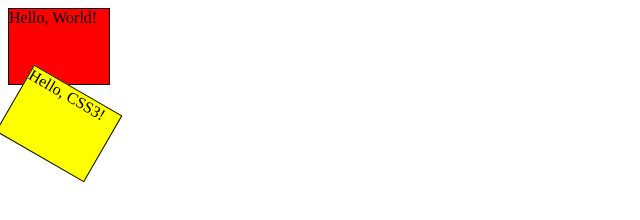
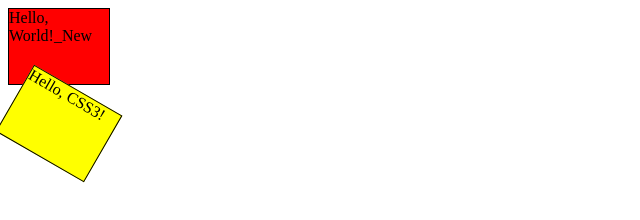
Before and after one commit to elibasson1/git-one-new, a plain HTML site: page index.html in a window 1280 px wide. Shown: the whole page, without its empty margins (0-640 px from the left). Drawn offline with Linux system fonts and the light colour scheme.

```diff
--- a/index.html
+++ b/index.html
@@ -22,7 +22,7 @@
 </style>
 </head>
 <body>
-<div>Hello, World!</div>
+<div>Hello, World!_New</div>
 <div id="div2">Hello, CSS3!</div>
 </body>
 </html>
```
